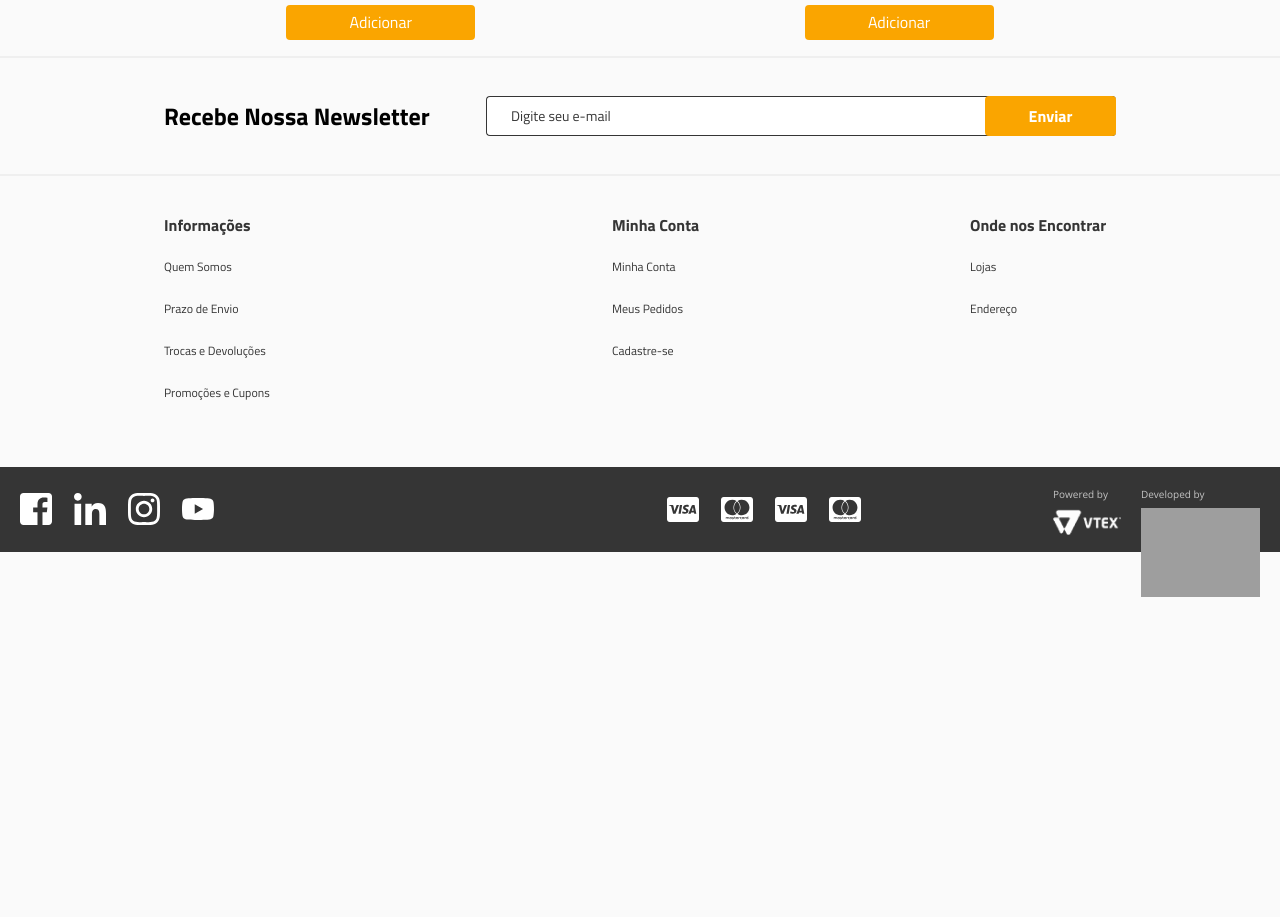
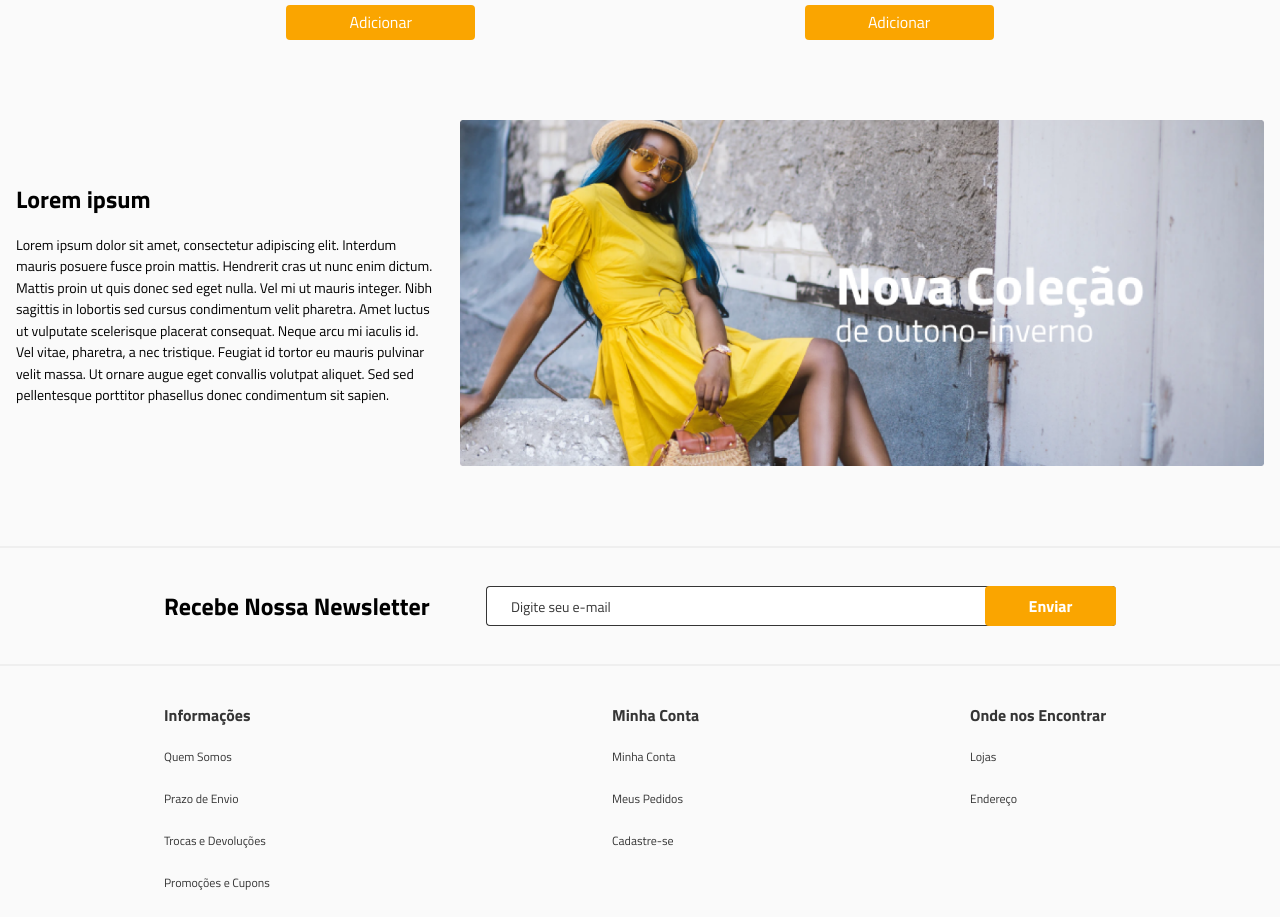
Before and after one commit to NiltonCadamuro/MaeztraTest, a Next.js app: page / in a window 1280 px wide. Shown: the part 1156-2073 px from the top of the page. Before the commit the page ends 1753 px from the top, so only its background shows below. Built offline with nearby package versions, Linux system fonts and the light colour scheme; grey boxes are pictures that could not be loaded.

Commit message:
feat: banner outono finished

```diff
--- a/app/page.tsx
+++ b/app/page.tsx
@@ -1,6 +1,6 @@
+import BannerOutono from "@/components/BannerOutono";
 import MainBanner from "@/components/MainBanner";
 import Shelf from "@/components/Shelf";
-import ProductSummary from "@/components/Shelf/ProductSummary";
 
 export default function Home() {
   return (
@@ -37,6 +37,7 @@ export default function Home() {
       ]}
       />
       <Shelf />
+      <BannerOutono />
     </main>
   );
 }
--- /dev/null
+++ b/components/BannerOutono/index.tsx
@@ -0,0 +1,38 @@
+import Image from "next/image";
+
+const BannerOutono = () => {
+    return (
+        <div className="px-[31px] lg:px-4 mt-[7px] mb-10 lg:mt-16 lg:mb-20">
+<div className="flex flex-col lg:flex-row gap-6 justify-between lg:items-center container">
+            <div className="w-full lg:max-w-[420px]">
+                <h3 className="text-textTertiary font-bold text-2xl leading-[37px] mb-4">Lorem ipsum </h3>
+                <p className="block lg:hidden text-textTertiary text-sm leading-[21.5px] pr-[29px]">Lorem ipsum dolor sit amet, consectetur adipiscing elit. Interdum mauris posuere fusce proin mattis. Hendrerit cras ut nunc enim dictum. Mattis proin ut quis donec sed eget nulla. Vel mi ut mauris integer. Nibh sagittis in lobortis sed cursus condimentum velit pharetra. Amet luctus ut vulputate scelerisque .
+                </p>
+                <p className="hidden lg:block text-textTertiary text-sm leading-[21.5px]">Lorem ipsum dolor sit amet, consectetur adipiscing elit. Interdum mauris posuere fusce proin mattis. Hendrerit cras ut nunc enim dictum. Mattis proin ut quis donec sed eget nulla. Vel mi ut mauris integer. Nibh sagittis in lobortis sed cursus condimentum velit pharetra. Amet luctus ut vulputate scelerisque placerat consequat. Neque arcu mi iaculis id. Vel vitae, pharetra, a nec tristique. Feugiat id tortor eu mauris pulvinar velit massa. Ut ornare augue eget convallis volutpat aliquet. Sed sed pellentesque porttitor phasellus donec condimentum sit sapien.
+                </p>
+            </div>
+            <div className="w-full max-w-[1114px]">
+            <Image
+                className="block lg:hidden aspect-[289/184] w-full"
+                src="/banner-outono-mobile.png"
+                alt="Banner outono"
+                width={289}
+                height={184}
+                loading="lazy"
+              />
+              <Image
+                className="hidden lg:block aspect-[557/240] w-full"
+                src="/banner-outono.png"
+                alt="Banner outono"
+                width={1114}
+                height={480}
+                loading="lazy"
+              />
+            </div>
+        </div>
+        </div>
+
+    )
+}
+
+export default BannerOutono;
```
Also changed, not shown: public/banner-outono-mobile.png (added), public/banner-outono.png (added).
